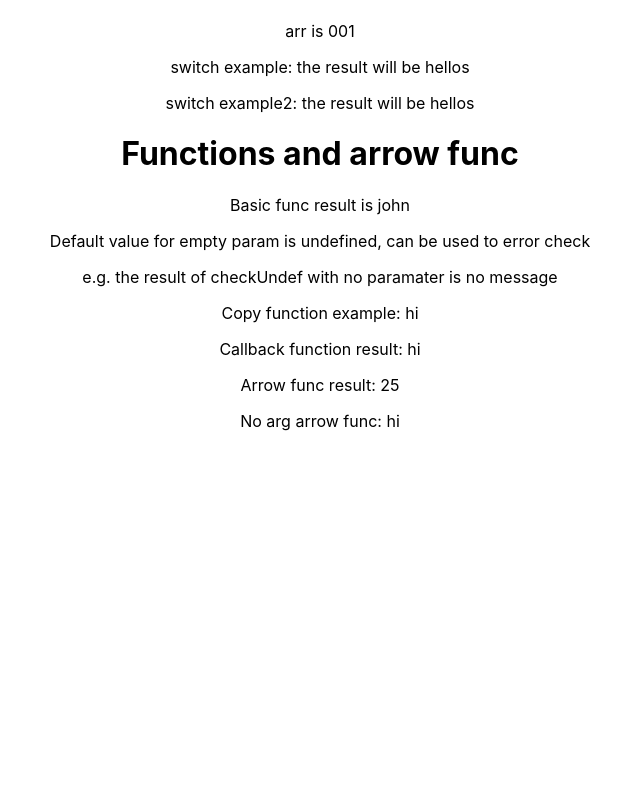
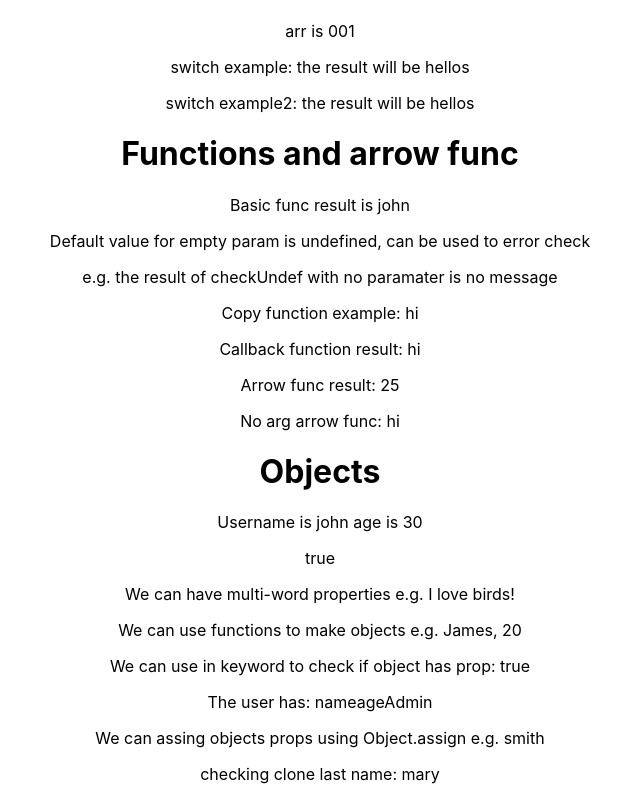
Before and after one commit to SuKaiwen/MasteringJS, a React (Create React App) app: page / in a window 1280 px wide. Shown: the part 1461-2261 px from the top of the page, without its empty margins (320-960 px from the left). Before the commit the page ends 1908 px from the top, so only its background shows below. Built offline with nearby package versions, Linux system fonts and the light colour scheme.

Commit message:
objects p1

```diff
--- a/src/App.js
+++ b/src/App.js
@@ -8,6 +8,8 @@ import Comparisons from './Components/Comparisons';
 import ConditionalOperator from './Components/ConditionalOperator';
 import LoopsSwitch from './Components/LoopsSwitch';
 import ArrowFuncitons from './Components/ArrowFuncitons';
+
+import ObjectsJS from './Components/ObjectsJS';
 
 function App() {
   return (
@@ -20,6 +22,7 @@ function App() {
       <ConditionalOperator />
       <LoopsSwitch />
       <ArrowFuncitons />
+      <ObjectsJS />
     </div>
   );
 }
--- /dev/null
+++ b/src/Components/ObjectsJS.js
@@ -0,0 +1,88 @@
+import React from 'react';
+
+function ObjectsJS(props) {
+
+    // Objects contain multiple properties
+    let user = {
+        name: "john",
+        age: 30
+    };
+
+    // we can access objects properties using dot operator
+    let userName = user.name;
+    let userAge = user.age;
+
+    // we can add properties by literally
+    // doing user.property = ...
+    // here we add admin property
+    // similar we can override properties using this
+    user.Admin = true;
+
+    // to delete a property we do
+    // delete user.property...
+    // we can have multi word properties e.g.
+    // "likes bird" = true
+    let user2 = {
+        "likes birds": "I love birds!"
+    };
+
+    // to access this we have to do
+    let likeBird = user2["likes birds"];
+
+    // function to create an object...
+    function makeUser(name, age){
+        return {
+            name,
+            age,
+        };
+    }
+
+    let newUser = makeUser("James", 20);
+
+    // we can see if an object has a certain property using "in"
+    // this will return true because makeUser creates that object with a name prop
+    let hasName = "name" in newUser;
+
+    // we can loop through all properties in an object using for .. in
+    let userProps = [];
+    for (let key in user){
+        userProps.push(key);
+    }
+
+    // object referencing...
+    // a variable assigned to an object stores a reference to it
+    // so if we change that varaible we change the original...
+
+    // if we want to make a complete copy
+    // we can use Object.assign(...)
+    // what object assign does is that it gets all the args presented and assigns it to
+    // the first arg
+    // syntax is Object.assign(dest, arg1 ...)
+    let obj1 = { name: "john" };
+    let obj2 = { lastName: "smith" };
+
+    // Obj1 is now name: john and lastName smith
+    Object.assign(obj1, obj2);
+
+    let lastNameObj1 = obj1.lastName;
+
+    // WITH this we can clone using Object.assign({}, user);
+    let clone = Object.assign({}, obj1);
+    clone.lastName = "mary";
+
+    return (
+        <div>
+            <h1>Objects</h1>
+            <p>Username is {userName} age is {userAge}</p>
+            <p>{user.Admin.toString()}</p>
+            <p>We can have multi-word properties e.g. {likeBird}</p>
+            <p>We can use functions to make objects e.g. {newUser.name}, {newUser.age}</p>
+            <p>We can use in keyword to check if object has prop: {hasName.toString()}</p>
+            <p>The user has: {userProps}</p>
+            <p>We can assing objects props using Object.assign e.g. {obj1.lastName}</p>
+            <p>checking clone last name: {clone.lastName}</p>
+        </div>
+    );
+}
+
+export default ObjectsJS;
```
